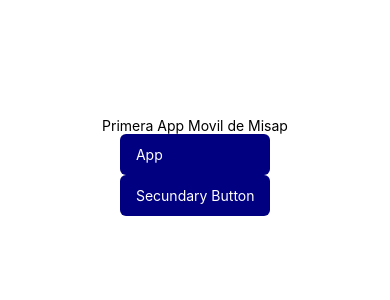
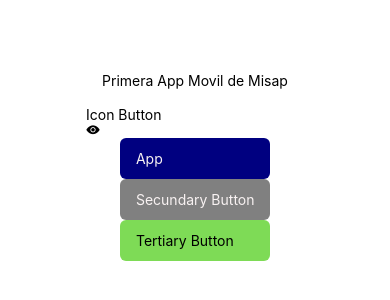
Before and after one commit to Karooollp/ProyectoPrograMovil, a React Native app in the folder MiPrimeraApp/: screen / in a window 390 px wide. Shown: the part 256-556 px from the top of the page. Built offline with nearby package versions, Linux system fonts and the light colour scheme.

Commit message:
TextInput
TextInput con Iconos

```diff
--- a/MiPrimeraApp/App.tsx
+++ b/MiPrimeraApp/App.tsx
@@ -1,12 +1,19 @@
 import { StatusBar } from 'expo-status-bar';
 import { StyleSheet, Text, View } from 'react-native';
 import CustomButton from './src/components/CustomButton';
+import CustomInput from './src/components/CustomInput';
 
 export default function App() {
   return (
     <View style={styles.container}>
       <Text>Primera App Movil de Misap</Text>
       <StatusBar style="auto" />
+
+      <CustomInput
+        type={'number'}
+        placeholder={''}
+        value={''}
+        onChange={function (text: string): void {} }  />
      <CustomButton
       title={"App"}
       onPress={()=>{
@@ -14,13 +21,20 @@ export default function App() {
 
      }}
      />
-
-     <CustomButton
+       <CustomButton
       title={"Secundary Button"}
       onPress={()=>{
         console.log("Press desde boton se secundario");
+     }}
+     variant="secondary"
+     />
 
+     <CustomButton
+      title={"Tertiary Button"}
+      onPress={()=>{
+        console.log("Press desde boton se secundario");
      }}
+     variant="tertiary"
      />
 
     </View>
--- a/MiPrimeraApp/package.json
+++ b/MiPrimeraApp/package.json
@@ -9,6 +9,7 @@
     "web": "expo start --web"
   },
   "dependencies": {
+    "@expo/vector-icons": "^15.0.3",
     "expo": "~54.0.33",
     "expo-status-bar": "~3.0.9",
     "react": "19.1.0",
--- a/MiPrimeraApp/src/components/CustomButton.tsx
+++ b/MiPrimeraApp/src/components/CustomButton.tsx
@@ -2,22 +2,28 @@ import {Text, TouchableOpacity, StyleSheet } from "react-native"
 
 type CustomButtonProps = {
     title:string;
-    onPress:()=>void
-}
+    onPress:()=>void;
+    //Unión de literales
+    //unión
+    variant?:"primary"|"secondary"|"tertiary";
+  }
 
-export default function CustomButton({title,onPress}:CustomButtonProps) {
-
-
+export default function CustomButton({title, onPress, variant='primary'}: CustomButtonProps) {
+  const styles= getStyles(variant);
     return (
     <TouchableOpacity style={styles.button} onPress={onPress}>
         <Text style={styles.buttonText} > {title} </Text>
 
     </TouchableOpacity>)
 }
-const styles = StyleSheet.create({
+const getStyles =(variant:"primary"|"secondary"|"tertiary")=>
+
+  StyleSheet.create({
   button: {
    borderRadius: 6,
-   backgroundColor: 'navy',
+   backgroundColor: variant=="primary" ? "navy":
+        variant=="secondary" ? "gray":
+        "#7edb56",
    padding:12,
    width:150,
 
@@ -25,6 +31,6 @@ const styles = StyleSheet.create({
   },
 
   buttonText:{
-    color: "#FFF"
+    color: variant==="tertiary"? "#000": "#f8f2f2",
   }
 })
--- /dev/null
+++ b/MiPrimeraApp/src/components/CustomInput.tsx
@@ -0,0 +1,29 @@
+import { Ionicons } from "@expo/vector-icons";
+import { Text, TextInput, TouchableOpacity, View } from "react-native";
+
+
+type Props={
+    type: "text"|"email"|"pasword"|"number";
+    placeholder: string;
+    value:string;
+    onChange:(text:string)=> void
+
+}
+
+
+export default function CustomInput({type,placeholder,value, onChange}: Props){
+
+    return (
+        <View>
+            <TextInput
+                placeholder ={placeholder}
+                value={value}
+                onChangeText={onChange}
+            />
+            <TouchableOpacity>
+                <Text>Icon Button</Text>
+                <Ionicons name={"eye"} size={14} />
+            </TouchableOpacity>
+        </View>
+    );
+}
```
Also changed, not shown: 1 other file (tests, documents, lock files or other folders).
